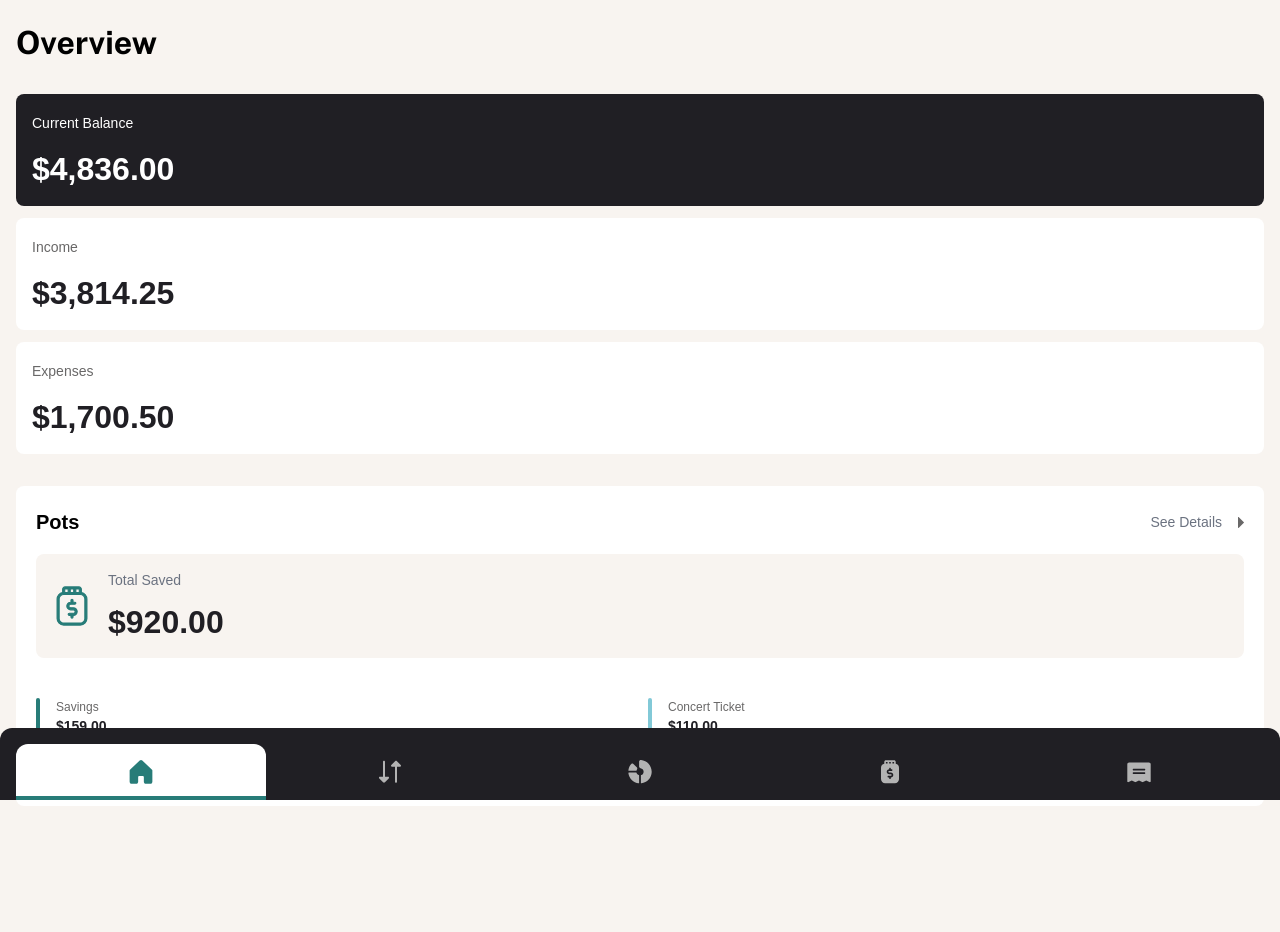
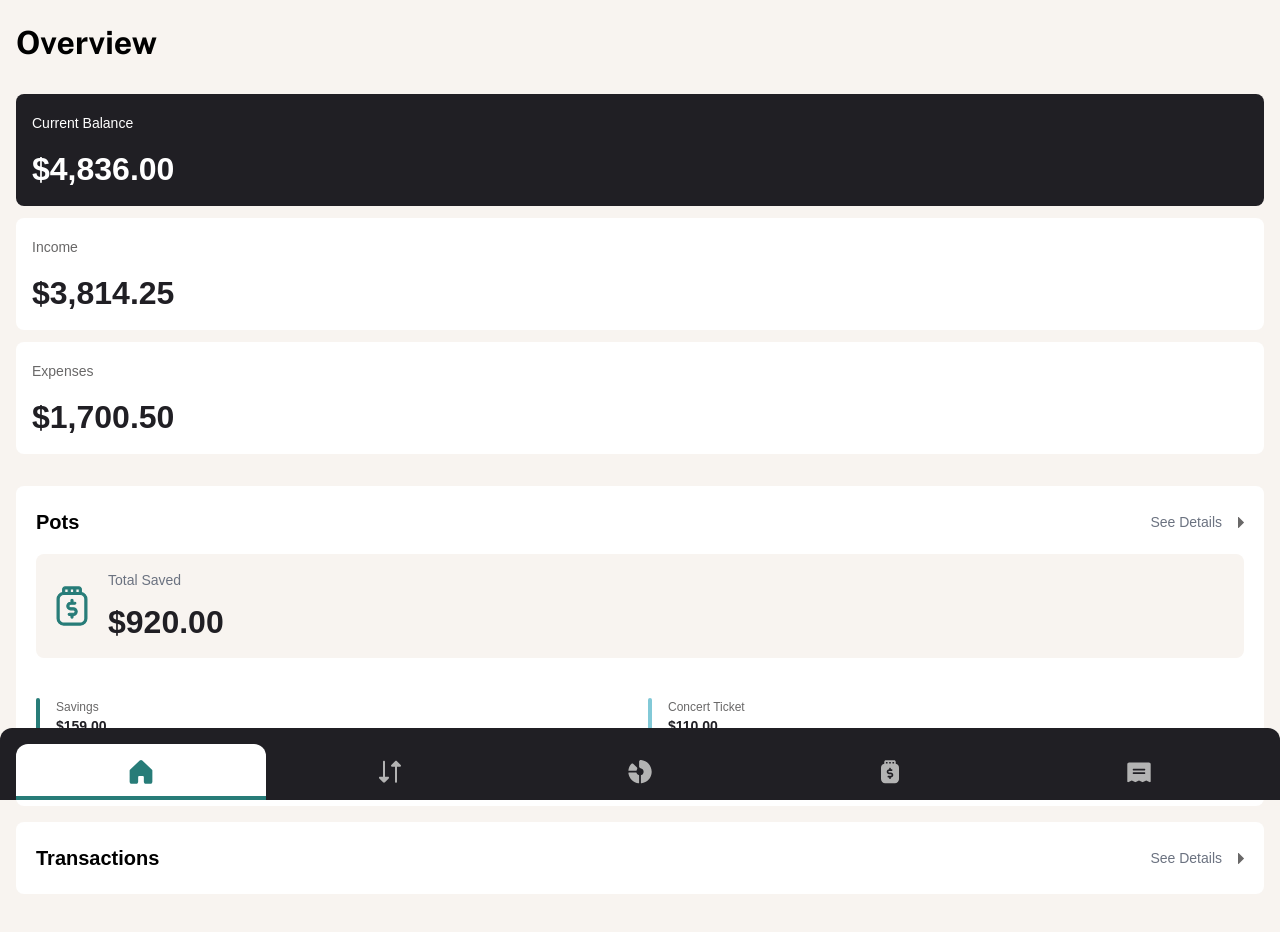
Before and after one commit to djneill/money-guardian, a Next.js app: page / in a window 1280 px wide. Shown: the top 932 px of the page. Before the commit the page ends 882 px from the top, so only its background shows below. Built offline with nearby package versions, Linux system fonts and the light colour scheme.

Commit message:
add overtransactions component to overview page.

```diff
--- a/src/app/page.tsx
+++ b/src/app/page.tsx
@@ -2,6 +2,7 @@ import HeaderTitle from "./components/HeaderTitle";
 import NavBar from "./components/NavBar";
 import OverviewCurrentBalance from "./components/OverviewCurrentBalance";
 import OverviewPots from "./components/OverviewPots";
+import OverviewTransactions from "./components/OverviewTransactions";
 
 export default function Home() {
   return (
@@ -10,6 +11,7 @@ export default function Home() {
         <HeaderTitle />
         <OverviewCurrentBalance />
         <OverviewPots />
+        <OverviewTransactions />
       </div>
       <NavBar />
     </main>
```
